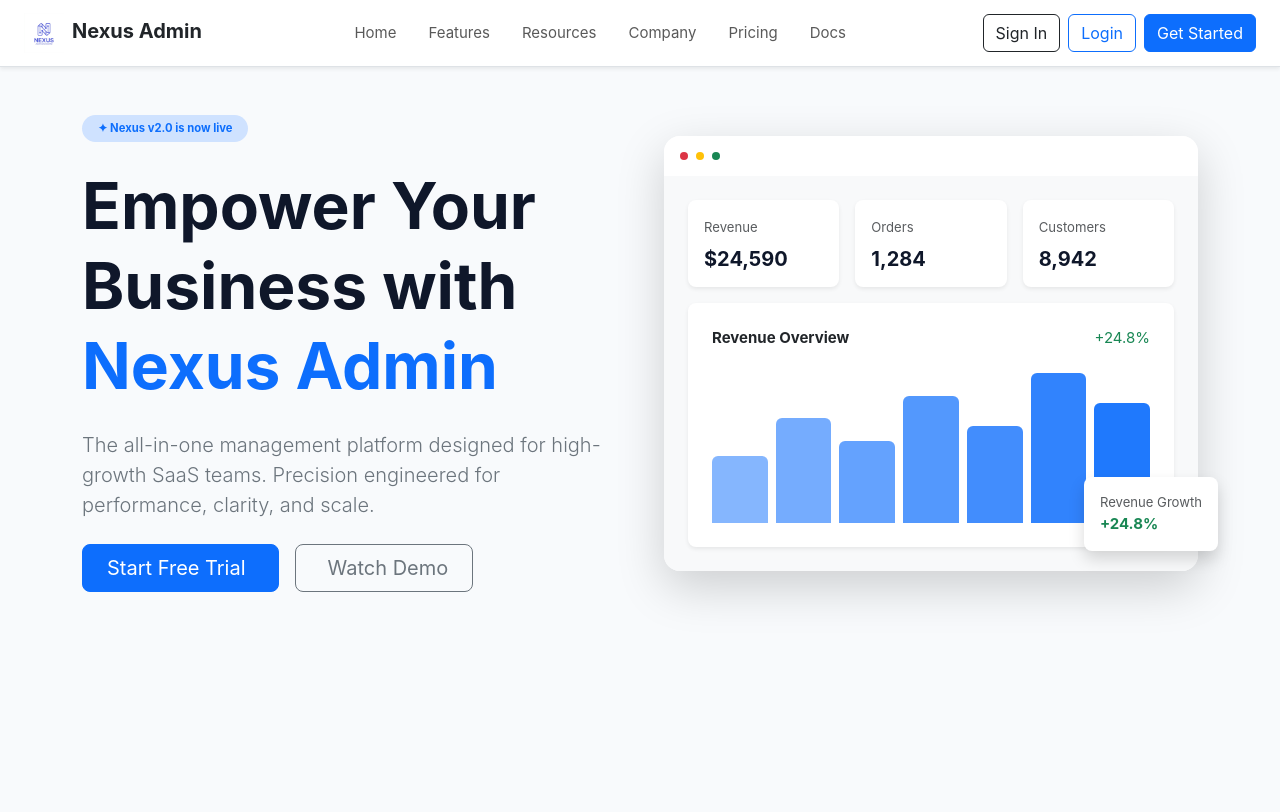
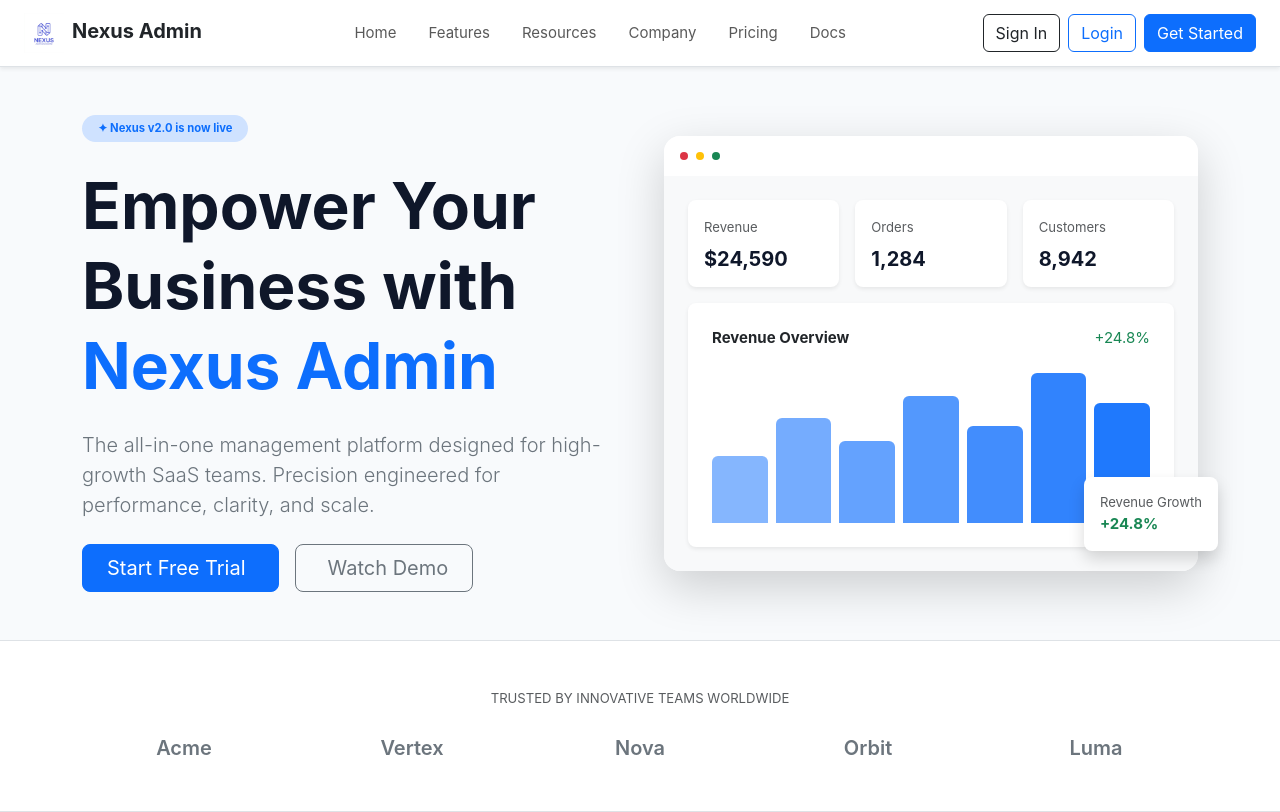
Before and after one commit to Abdo1454/nexus-admin-dashboard, a React app: page / in a window 1280 px wide. Built offline with nearby package versions, Linux system fonts and the light colour scheme; the HTML template or start-up script is replaced by a standard one.

Commit message:
feat: build landing page capabilities

```diff
--- a/src/components/home/TrustedCompanies.jsx
+++ b/src/components/home/TrustedCompanies.jsx
@@ -0,0 +1,36 @@
+function TrustedCompanies() {
+  const companies = [
+    "Acme",
+    "Vertex",
+    "Nova",
+    "Orbit",
+    "Luma",
+  ];
+
+  return (
+    <section className="py-5 border-top border-bottom bg-white">
+      <div className="container">
+
+        <p className="text-center text-muted small mb-4">
+          TRUSTED BY INNOVATIVE TEAMS WORLDWIDE
+        </p>
+
+        <div className="row justify-content-center align-items-center g-4">
+          {companies.map((company) => (
+            <div
+              key={company}
+              className="col-6 col-md text-center"
+            >
+              <span className="fs-5 fw-semibold text-secondary">
+                {company}
+              </span>
+            </div>
+          ))}
+        </div>
+
+      </div>
+    </section>
+  );
+}
+
+export default TrustedCompanies;
--- a/src/pages/Home/Home.jsx
+++ b/src/pages/Home/Home.jsx
@@ -1,11 +1,13 @@
 import React from 'react';
 import Hero from '../../components/home/Hero';
 import Navbar from '../../components/layout/Navbar';
+import TrustedCompanies from '../../components/home/TrustedCompanies';
 function Home() {
   return (
     <div>
         <Navbar />
         <Hero />
+        <TrustedCompanies />
     </div>
   )
 }
```
